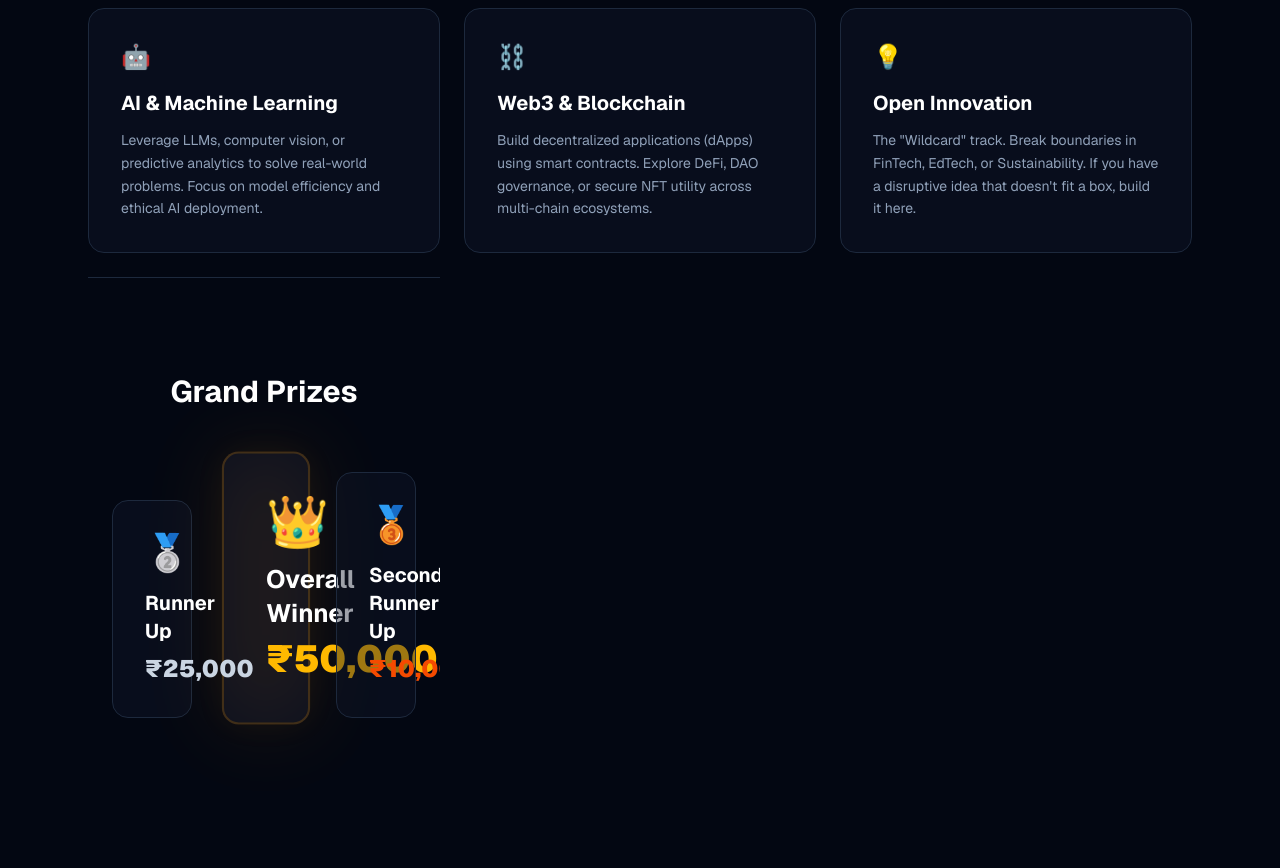
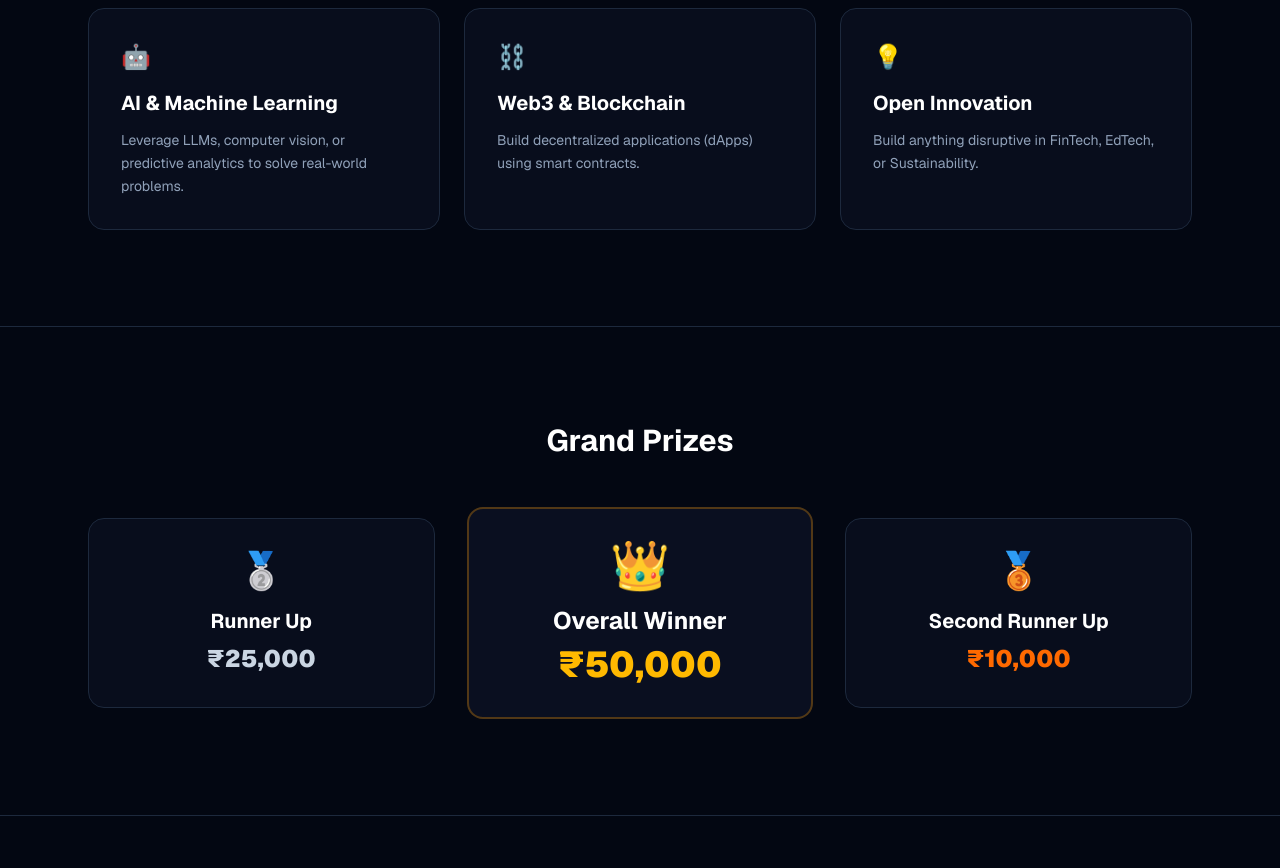
Before and after one commit to abhijeetmandal278-alt/hackathon-26, a Next.js app: page / in a window 1280 px wide. Shown: the part 1900-2768 px from the top of the page. Built offline with nearby package versions, Linux system fonts and the light colour scheme.

Commit message:
Fix JSX structure and resolve overlapping sections in tracks and prizes

```diff
--- a/app/page.tsx
+++ b/app/page.tsx
@@ -104,78 +104,68 @@ export default function Home() {
 <section id="tracks" className="py-24 bg-[#030712] relative z-10 border-t border-slate-800">
   <div className="max-w-6xl mx-auto px-6">
     <h2 className="text-3xl font-bold text-indigo-400 mb-12 text-center">Hackathon Tracks</h2>
+
     <div className="grid grid-cols-1 md:grid-cols-3 gap-6">
 
       {/* AI Track */}
       <div className="p-8 rounded-2xl bg-slate-900/40 border border-slate-800 hover:border-indigo-500/50 transition-all group relative overflow-hidden">
-              {/* RGB Glow Layer */}
         <div className="absolute -inset-0.5 bg-linear-to-r from-cyan-500 via-purple-500 to-pink-500 rounded-2xl opacity-0 group-hover:opacity-20 blur-xl transition-opacity duration-500 pointer-events-none"></div>
         <div className="text-2xl mb-4">🤖</div>
         <h3 className="text-xl font-bold text-white mb-3">AI & Machine Learning</h3>
         <p className="text-slate-400 text-sm leading-relaxed">
-                Leverage LLMs, computer vision, or predictive analytics to solve real-world problems. Focus on model efficiency and ethical AI deployment.
+          Leverage LLMs, computer vision, or predictive analytics to solve real-world problems.
         </p>
       </div>
 
       {/* Web3 Track */}
       <div className="p-8 rounded-2xl bg-slate-900/40 border border-slate-800 hover:border-indigo-500/50 transition-all group relative overflow-hidden">
-              {/* RGB Glow Layer */}
         <div className="absolute -inset-0.5 bg-linear-to-r from-cyan-500 via-purple-500 to-pink-500 rounded-2xl opacity-0 group-hover:opacity-20 blur-xl transition-opacity duration-500 pointer-events-none"></div>
         <div className="text-2xl mb-4">⛓️</div>
         <h3 className="text-xl font-bold text-white mb-3">Web3 & Blockchain</h3>
         <p className="text-slate-400 text-sm leading-relaxed">
-                Build decentralized applications (dApps) using smart contracts. Explore DeFi, DAO governance, or secure NFT utility across multi-chain ecosystems.
+          Build decentralized applications (dApps) using smart contracts.
         </p>
       </div>
 
-            {/* Open Innovation Track */}
+      {/* Open Innovation */}
       <div className="p-8 rounded-2xl bg-slate-900/40 border border-slate-800 hover:border-indigo-500/50 transition-all group relative overflow-hidden">
-              {/* RGB Glow Layer */}
         <div className="absolute -inset-0.5 bg-linear-to-r from-cyan-500 via-purple-500 to-pink-500 rounded-2xl opacity-0 group-hover:opacity-20 blur-xl transition-opacity duration-500 pointer-events-none"></div>
         <div className="text-2xl mb-4">💡</div>
         <h3 className="text-xl font-bold text-white mb-3">Open Innovation</h3>
         <p className="text-slate-400 text-sm leading-relaxed">
-                The "Wildcard" track. Break boundaries in FinTech, EdTech, or Sustainability. If you have a disruptive idea that doesn't fit a box, build it here.
+          Build anything disruptive in FinTech, EdTech, or Sustainability.
         </p>
       </div>
+
+    </div>
+  </div>
+</section>
+
 {/* Prizes Section */}
 <section id="prizes" className="py-24 bg-[#030712] relative overflow-hidden border-t border-slate-800">
   <div className="max-w-6xl mx-auto px-6">
     <h2 className="text-3xl font-bold text-white mb-12 text-center">Grand Prizes</h2>
-              <div className="grid grid-cols-1 md:grid-cols-3 gap-8 items-end">
 
-      {/* Second Prize - Silver */}
-      <div className="group relative p-8 rounded-2xl bg-slate-900/40 border border-slate-800 transition-all hover:-translate-y-2">
-        <div className="absolute -inset-0.5 bg-slate-400 rounded-2xl opacity-0 group-hover:opacity-20 blur-xl transition-opacity duration-500"></div>
-        <div className="relative z-10 text-center">
+    <div className="grid grid-cols-1 md:grid-cols-3 gap-8 items-center">
+
+      <div className="group relative p-8 rounded-2xl bg-slate-900/40 border border-slate-800 text-center">
         <div className="text-4xl mb-4">🥈</div>
         <h3 className="text-xl font-bold text-white mb-2">Runner Up</h3>
         <p className="text-2xl font-black text-slate-300">₹25,000</p>
       </div>
-      </div>
 
-      {/* First Prize - Gold */}
-      <div className="group relative p-10 rounded-2xl bg-slate-900/60 border-2 border-amber-500/20 scale-105 transition-all hover:-translate-y-2 shadow-[0_0_30px_rgba(245,158,11,0.05)]">
-        <div className="absolute -inset-1 bg-amber-500 rounded-2xl opacity-10 group-hover:opacity-30 blur-2xl transition-opacity duration-500"></div>
-        <div className="relative z-10 text-center">
+      <div className="group relative p-8 rounded-2xl bg-slate-900/60 border-2 border-amber-500/30 text-center">
         <div className="text-5xl mb-4">👑</div>
         <h3 className="text-2xl font-bold text-white mb-2">Overall Winner</h3>
         <p className="text-4xl font-black text-amber-400">₹50,000</p>
       </div>
+
+      <div className="group relative p-8 rounded-2xl bg-slate-900/40 border border-slate-800 text-center">
+        <div className="text-4xl mb-4">🥉</div>
+        <h3 className="text-xl font-bold text-white mb-2">Second Runner Up</h3>
+        <p className="text-2xl font-black text-orange-500">₹10,000</p>
       </div>
 
-      {/* Third Prize - Bronze */}
-      <div className="group relative p-8 rounded-2xl bg-slate-900/40 border border-slate-800 transition-all hover:-translate-y-2">
-        <div className="absolute -inset-0.5 bg-orange-700 rounded-2xl opacity-0 group-hover:opacity-20 blur-xl transition-opacity duration-500"></div>
-        <div className="relative z-10 text-center">
-          <div className="text-4xl mb-4">🥉</div>
-          <h3 className="text-xl font-bold text-white mb-2">Second Runner Up</h3>
-          <p className="text-2xl font-black text-orange-600">₹10,000</p>
-        </div>
-      </div>
-    </div>
-  </div>
-  </section>
     </div>
   </div>
 </section>
```
Lines whose indentation alone changed are shown as unchanged.
